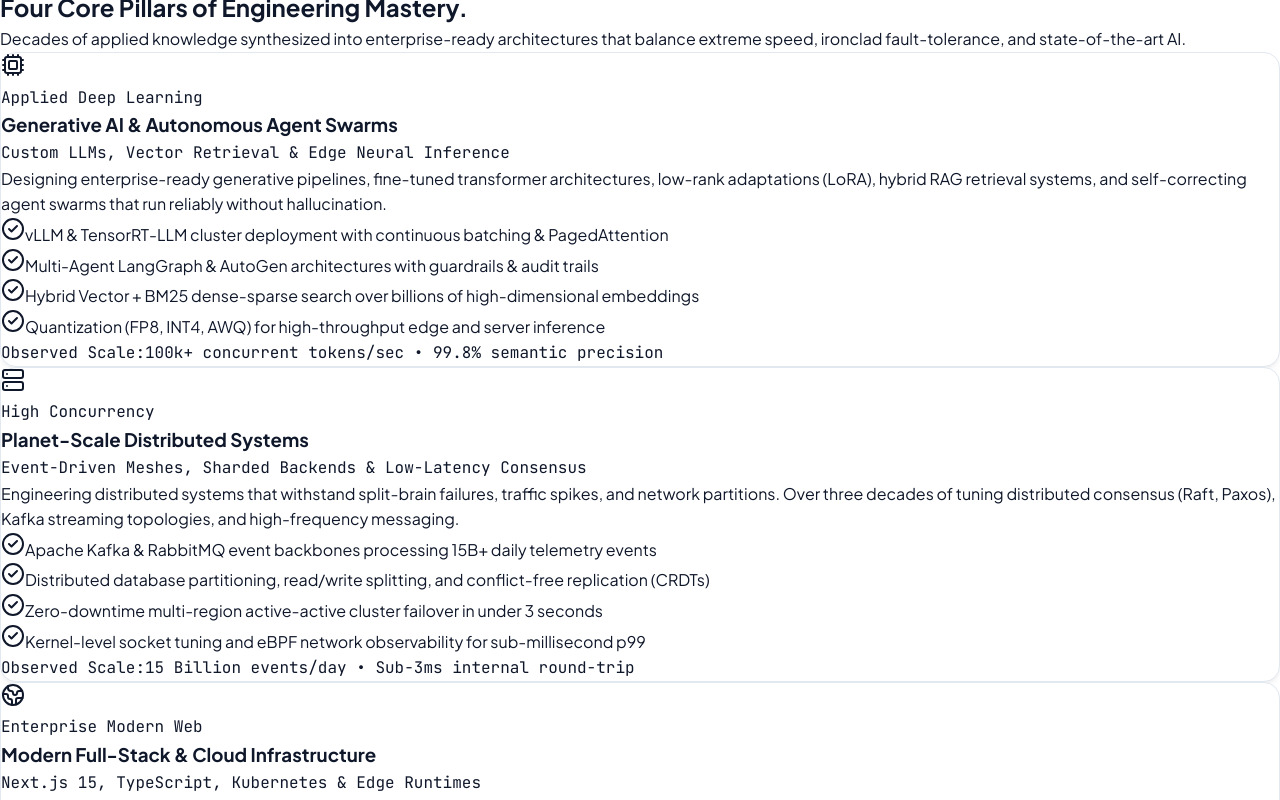
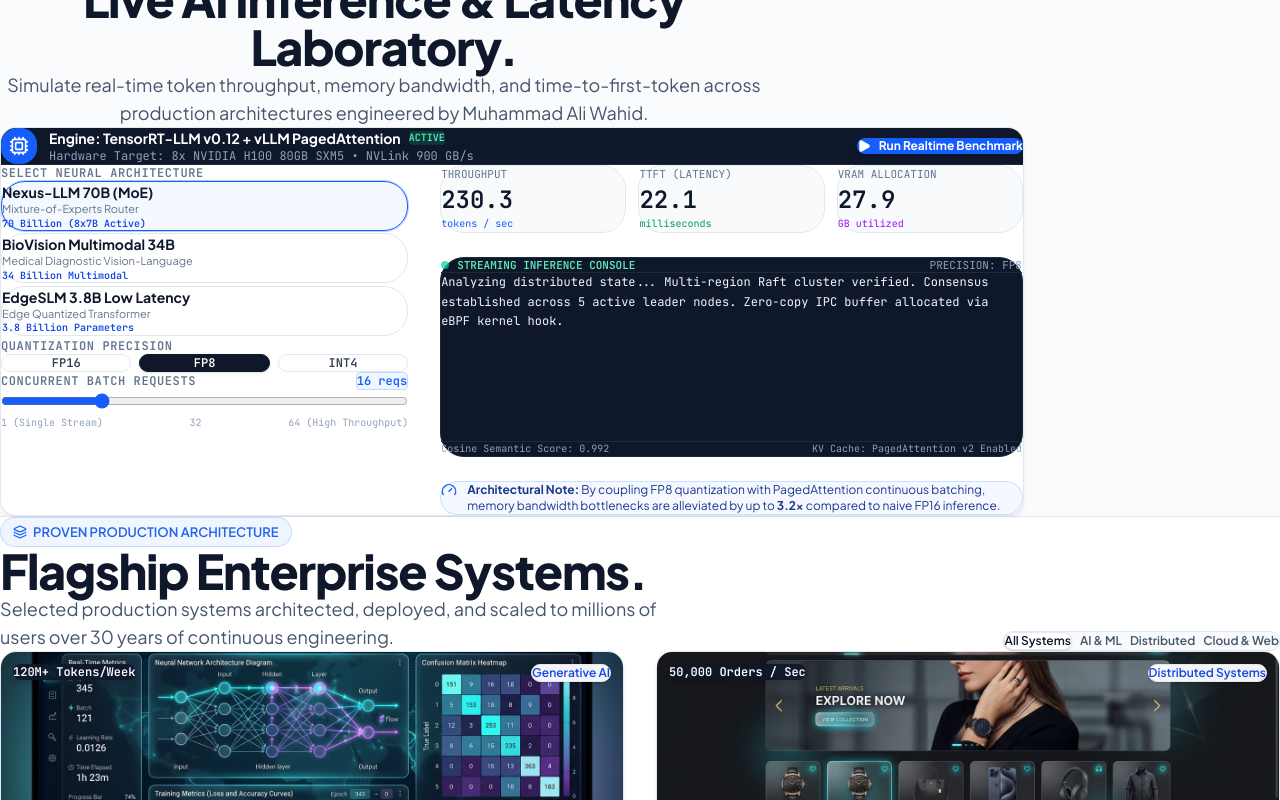
Before and after one commit to AliWahid1310/MuhammadAliWahid, a Next.js app: page / in a window 1280 px wide. Shown: the part 2000-2800 px from the top of the page. Built offline with nearby package versions, Linux system fonts and the light colour scheme.

Commit message:
fix(styles): integrate Tailwind CSS v4 and PostCSS with strict image constraints

```diff
--- a/package.json
+++ b/package.json
@@ -9,11 +9,14 @@
     "lint": "eslint"
   },
   "dependencies": {
+    "@tailwindcss/postcss": "^4.3.3",
     "canvas-confetti": "^1.9.4",
     "lucide-react": "^1.48.0",
     "next": "16.3.6",
+    "postcss": "^8.5.28",
     "react": "19.2.8",
-    "react-dom": "19.2.8"
+    "react-dom": "19.2.8",
+    "tailwindcss": "^4.3.3"
   },
   "devDependencies": {
     "@types/canvas-confetti": "^1.9.0",
--- /dev/null
+++ b/postcss.config.mjs
@@ -0,0 +1,5 @@
+export default {
+  plugins: {
+    "@tailwindcss/postcss": {},
+  },
+};
--- a/src/app/globals.css
+++ b/src/app/globals.css
@@ -1,3 +1,4 @@
+@import "tailwindcss";
 @import url('https://fonts.googleapis.com/css2?family=Plus+Jakarta+Sans:wght@300;400;500;600;700;800&family=JetBrains+Mono:wght@400;500;600&display=swap');
 
 :root {
--- a/src/components/Projects.tsx
+++ b/src/components/Projects.tsx
@@ -221,7 +221,10 @@ export default function Projects() {
               className="glass-card overflow-hidden flex flex-col group border border-slate-200 bg-white hover:border-blue-400 transition-all duration-300 shadow-md"
             >
               {/* Project Image Banner */}
-              <div className="relative h-56 sm:h-64 w-full bg-slate-100 overflow-hidden border-b border-slate-100">
+              <div
+                className="relative h-56 sm:h-64 w-full bg-slate-100 overflow-hidden border-b border-slate-100"
+                style={{ position: "relative", width: "100%", height: "240px", overflow: "hidden" }}
+              >
                 <Image
                   src={project.image}
                   alt={project.title}
```
Also changed, not shown: 1 other file (tests, documents, lock files or other folders).
